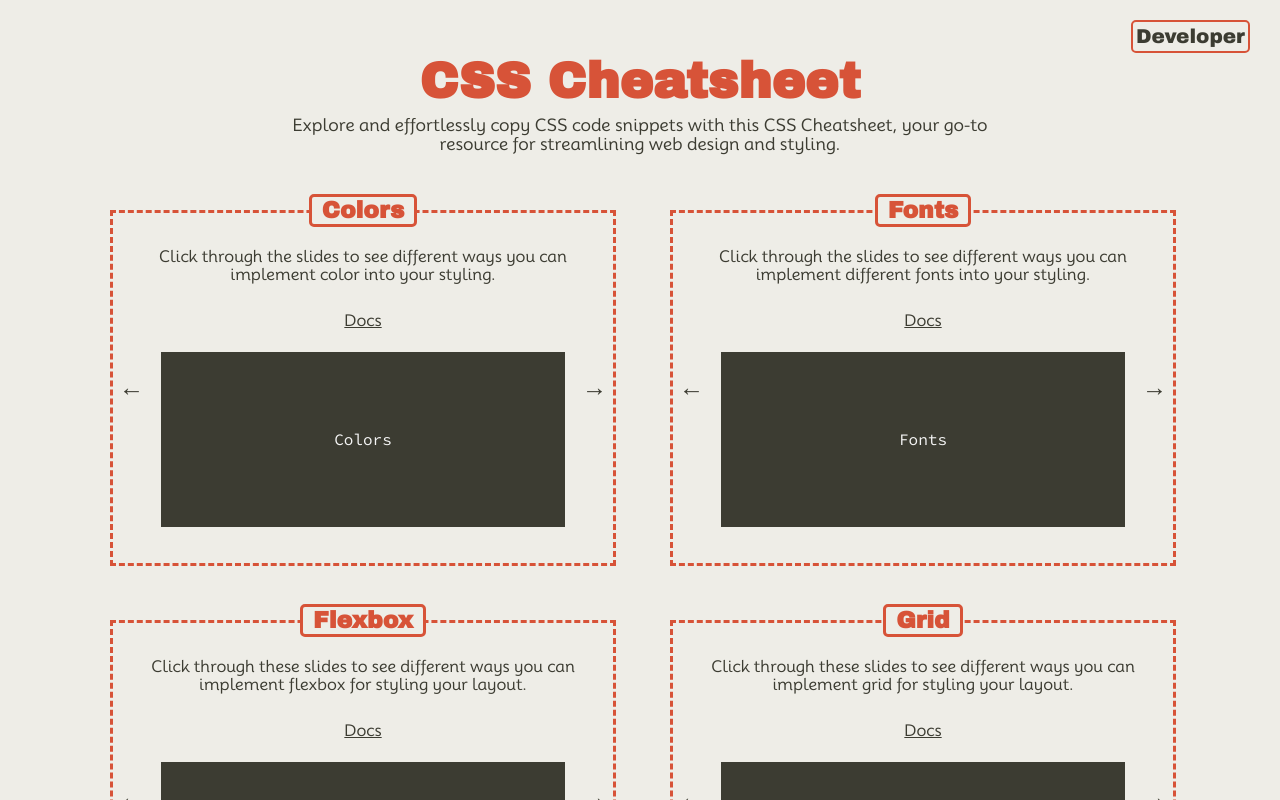
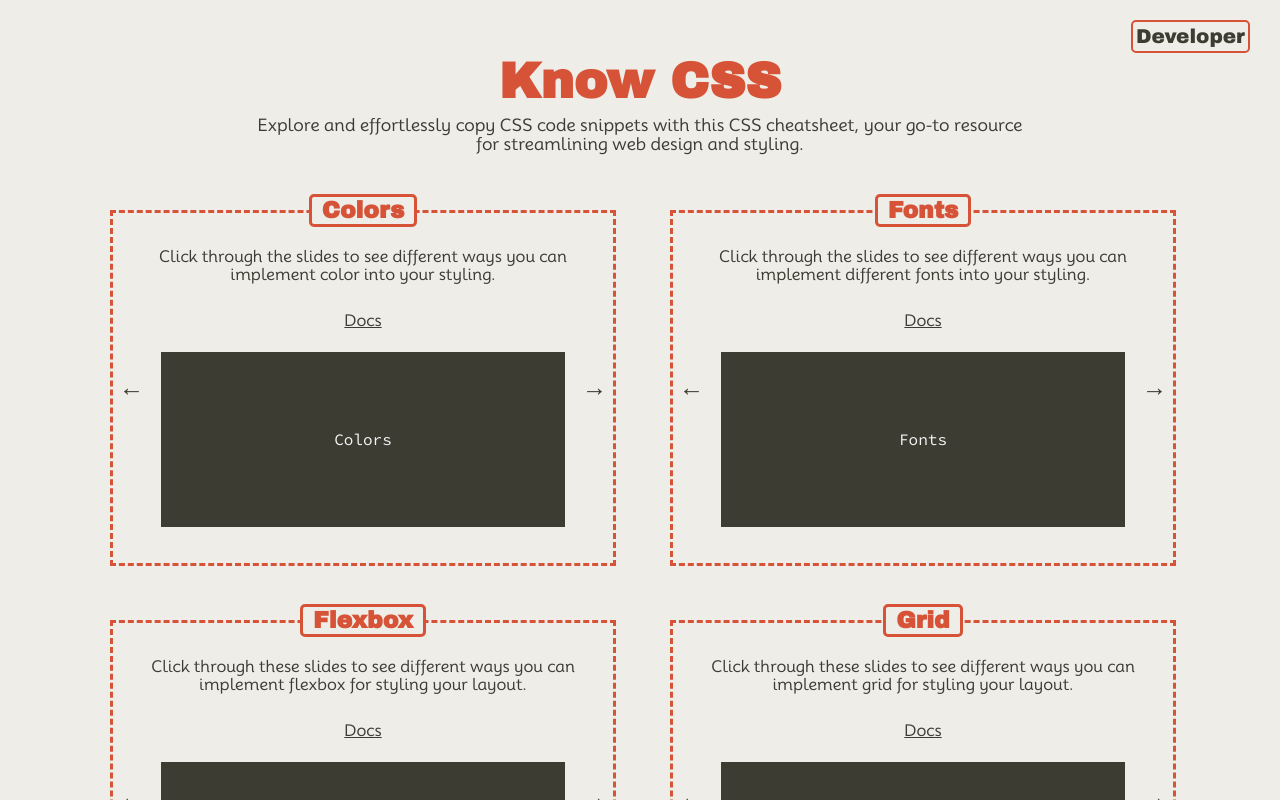
Before and after one commit to laineycreighton/css-cheatsheet, a React (Vite) app: page / in a window 1280 px wide. Shown: the top 800 px of the page. Built offline with nearby package versions, Linux system fonts and the light colour scheme.

Commit message:
add changes to name

```diff
--- a/src/components/Header.jsx
+++ b/src/components/Header.jsx
@@ -10,8 +10,8 @@ export default function Header() {
                 <Link className='developer-link' to="/dev">Developer</Link>
             </nav>
             <header>
-                <h1>CSS Cheatsheet</h1>
-                <p>Explore and effortlessly copy CSS code snippets with this CSS Cheatsheet, your go-to resource for streamlining web design and styling.</p>
+                <h1>Know CSS</h1>
+                <p>Explore and effortlessly copy CSS code snippets with this CSS cheatsheet, your go-to resource for streamlining web design and styling.</p>
             </header>
         </div>
     );
```
Also changed, not shown: 1 other file (tests, documents, lock files or other folders).
